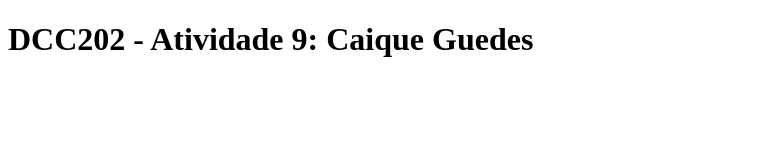
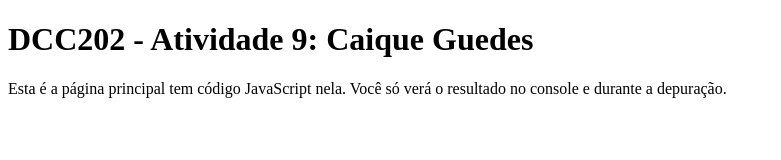
Before and after one commit to ufjf-dcc202/ufjf-dcc202-2023-3-a-atv9-Caiqueguedes, a website: page index.html in a window 1280 px wide. Shown: the whole page, without its empty margins (0-781 px from the left). Drawn offline with Linux system fonts and the light colour scheme.

Commit message:
adiciona texto do paragrafo

```diff
--- a/index.html
+++ b/index.html
@@ -8,7 +8,7 @@
 <body>
     <main>
     <h1> DCC202 - Atividade 9: Caique Guedes</h1>
-    <p></p>
+    <p>Esta é a página principal tem código JavaScript nela. Você só verá o resultado no console e durante a depuração.</p>
     </main>
     <script>
         let joao = 1;
```
